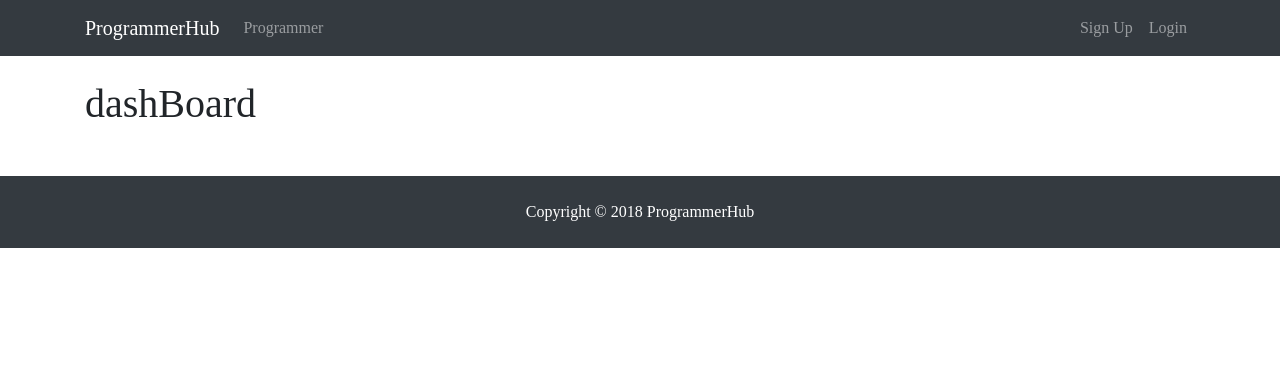
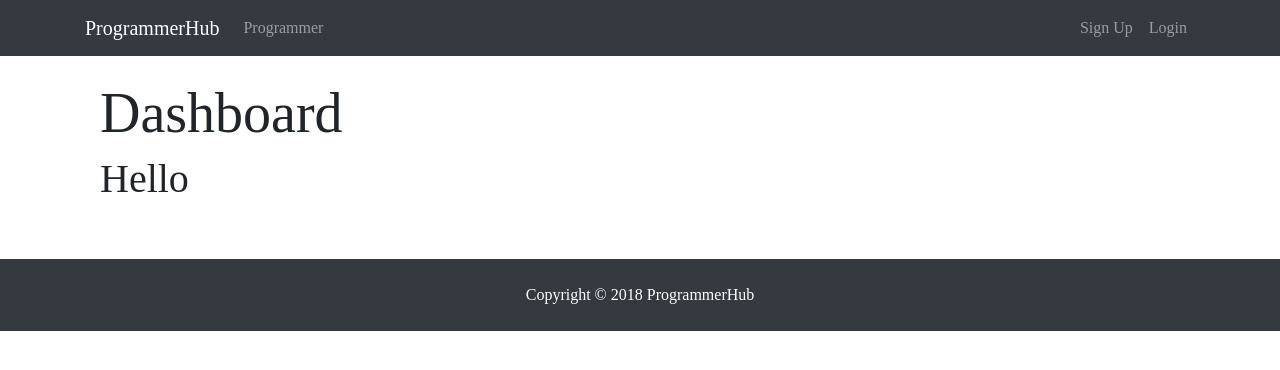
Before and after one commit to bj-budhathoki/mernStack, a React (Create React App) app in the folder client/: page /dashboard in a window 1280 px wide. Shown: the top 370 px of the page. Built offline with nearby package versions, Linux system fonts and the light colour scheme; no server answers.

Commit message:
adding spinner

```diff
--- /dev/null
+++ b/client/src/components/common/Spinner.js
@@ -0,0 +1,13 @@
+import React from "react";
+import Spinner from "./spinner.gif";
+export default () => {
+  return (
+    <div>
+      <img
+        src={Spinner}
+        alt="loading...."
+        style={{ width: "50px", margin: "auto", display: "block" }}
+      />
+    </div>
+  );
+};
--- a/client/src/components/dashboard/dashBoard.js
+++ b/client/src/components/dashboard/dashBoard.js
@@ -3,20 +3,46 @@
 import { connect } from "react-redux";
 //actions
 import { getCurrentProfile } from "../../actions/profileActions";
+import Spinner from "../common/Spinner";
 class dashboard extends Component {
   componentDidMount = () => {
     this.props.getCurrentProfile();
   };
 
   render() {
+    const { user } = this.props.auth;
+    const { profile, loading } = this.props.profile;
+    let dashBoardContent;
+    if (profile === null || loading) {
+      dashBoardContent = <Spinner />;
+    } else {
+      dashBoardContent = <h1>Hello</h1>;
+    }
     return (
-      <div>
-        <h1>dashBoard</h1>
+      <div className="dashboard">
+        <div className="container">
+          <div className="row">
+            <div className="col-md-12">
+              <h1 className="display-4">Dashboard</h1>
+              {dashBoardContent}
+            </div>
+          </div>
+        </div>
       </div>
     );
   }
 }
+
+dashboard.propTypes = {
+  profile: PropTypes.object.isRequired,
+  auth: PropTypes.object.isRequired,
+  getCurrentProfile: PropTypes.func.isRequired
+};
+const mapStsteToProps = state => ({
+  profile: state.profile,
+  auth: state.auth
+});
 export default connect(
-  null,
+  mapStsteToProps,
   { getCurrentProfile }
 )(dashboard);
```
Also changed, not shown: client/src/components/common/spinner.gif (added).
